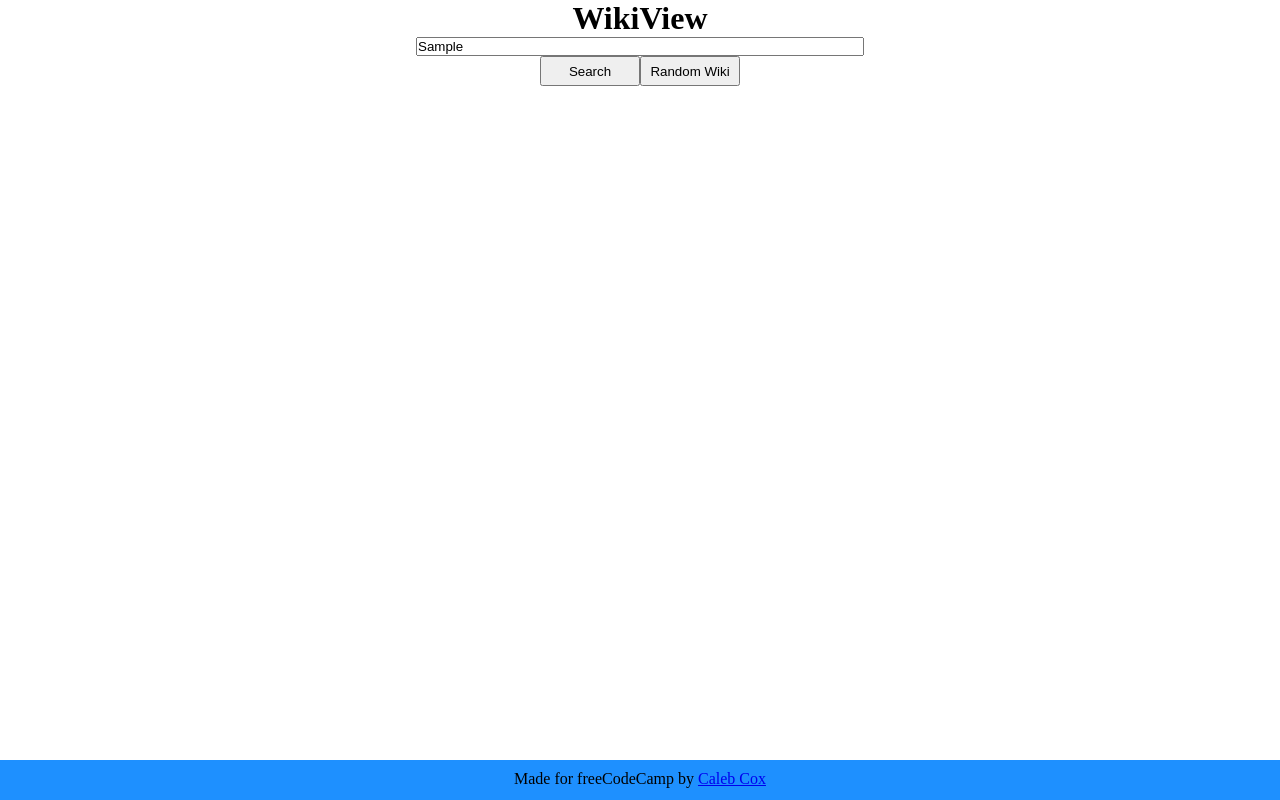
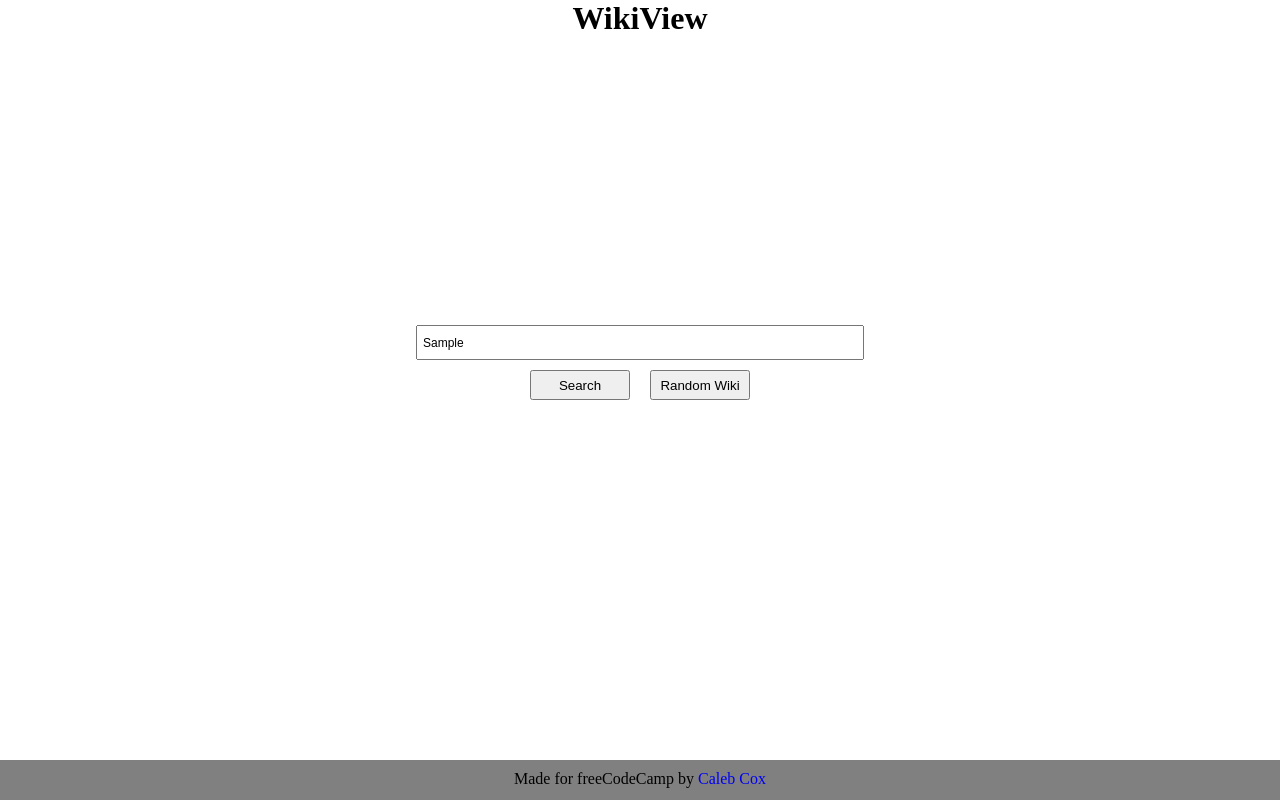
Before and after one commit to calebhypes/FCC_WikiViewer, a plain HTML site: page index.html in a window 1280 px wide. Both pictures are taken after typing "Sample" into the empty fields and a click on the button "Search". Drawn offline with Linux system fonts and the light colour scheme; no server answers.

Commit message:
Updated index, started main.js and API call

```diff
--- a/assets/css/main.scss
+++ b/assets/css/main.scss
@@ -10,6 +10,9 @@ header {
 }
 
 main {
+    position: absolute;
+    width: 100%;
+    top: calc(50% - 75px);
     display: flex;
     flex-direction: column;
     justify-content: center;
@@ -20,12 +23,19 @@ main {
         width: 35%;
         justify-content: center;
         input {
-            flex-basis: 100%
+            flex-basis: 100%;
+            margin-bottom: 10px;
+            height: 25px;
+            padding: 15.5px 5px 15.5px 5px;
+            font-size: 12px;
+            outline: none;
         }
         button {
             align-self: center;
+            margin: 0 10px;
             width: 100px;
             height: 30px;
+            outline: none;
         }
     }
 }
@@ -35,9 +45,12 @@ footer {
     bottom: 0;
     height: 40px;
     width: 100%;
-    background-color: dodgerblue;
+    background-color: grey;
     p {
         text-align: center;
         margin-top: 10px;
+        a {
+            text-decoration: none;
+        }
     }
 }
--- a/assets/js/main.js
+++ b/assets/js/main.js
@@ -0,0 +1,29 @@
+const searchBtn = document.querySelector("#search");
+const randBtn = document.querySelector("#random");
+const searchField = document.querySelector(".searchField");
+
+searchBtn.addEventListener("click", () => {
+    let query = searchField.value;
+    let url = "https://en.wikipedia.org/w/api.php?action=opensearch&search=" + query + "&format=json&callback=?";
+    fetch(url)
+    .then(handleErrors)
+    .then(parseJSON)
+    .catch((error) => {
+        console.log(error)
+    })
+    // log results
+})
+
+function handleErrors(res) {
+    if (!res.ok) {
+        throw Error(res.status);
+    }
+    return res;
+}
+
+function parseJSON(res) {
+    return res.json().then((parsedData) => {
+        // return parsedData;
+        console.log(parsedData);
+    });
+};
--- a/index.html
+++ b/index.html
@@ -14,8 +14,8 @@
         <main>
             <section class="searchUI">
                 <input class="searchField" type="text">
-                <button>Search</button>
-                <button>Random Wiki</button>
+                <button id="search">Search</button>
+                <button id="random">Random Wiki</button>
             </section>
 
             <section class="results">
```
Also changed, not shown: assets/css/main.css, 1 other file.
